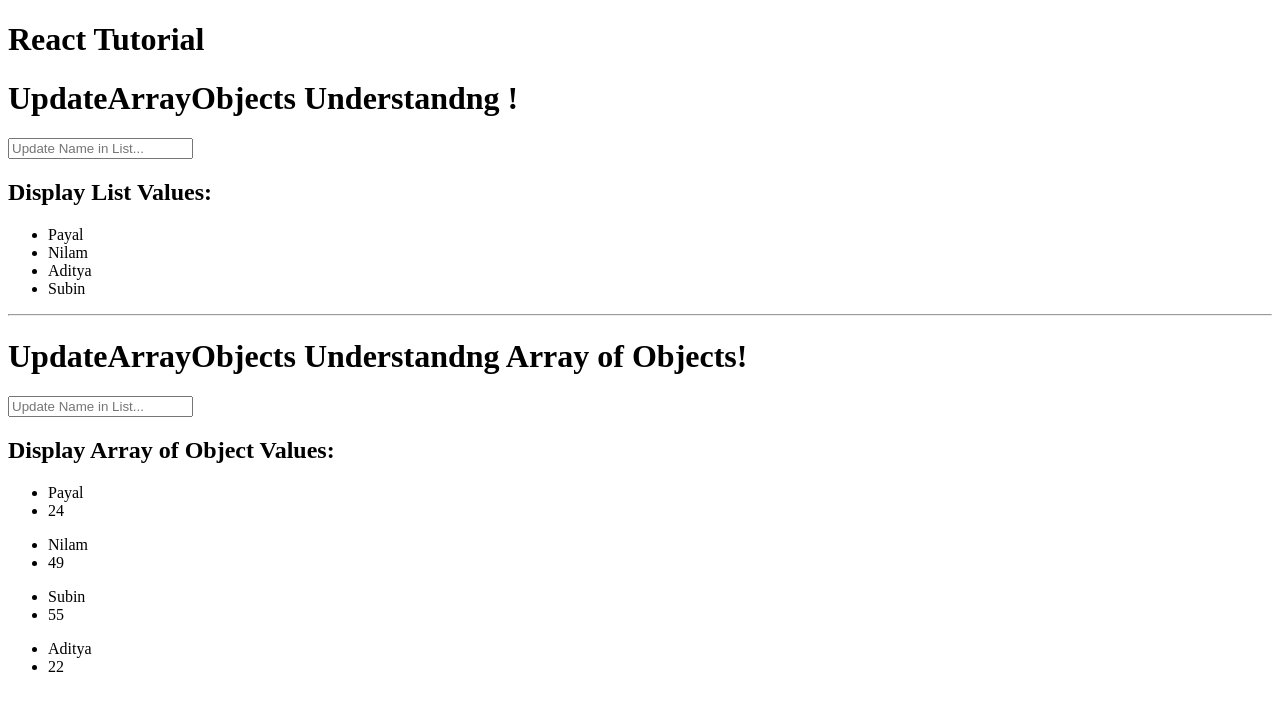
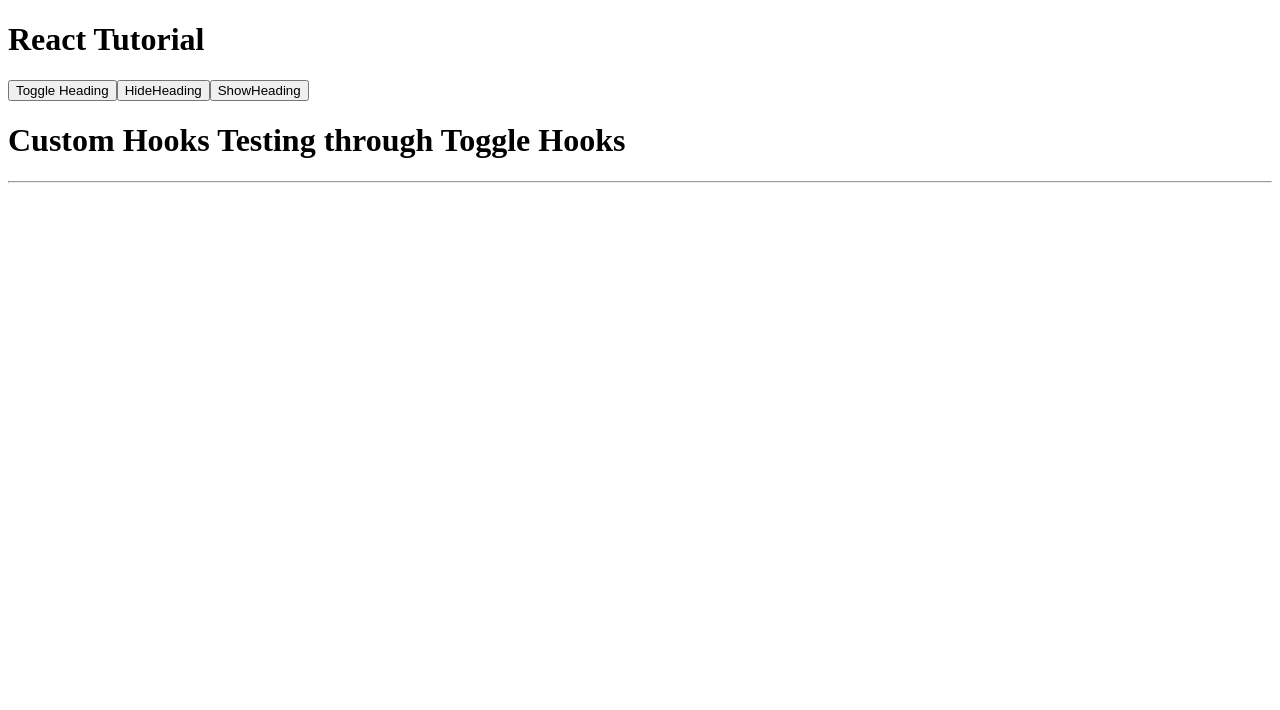
Before and after one commit to pans1234/React-Js-Tutorial, a React (Vite) app: page / in a window 1280 px wide. Shown: the top 710 px of the page. Built offline with nearby package versions, Linux system fonts and the light colour scheme.

Commit message:
Custom Hooks Formation

```diff
--- a/src/App.jsx
+++ b/src/App.jsx
@@ -33,6 +33,7 @@ import DerivedState from './React-Advance-Concepts/Derived-State'
 import LiftingStateUpParent from './React-Advance-Concepts/Lifting-State-Up-React'
 import UpdateObjState from './Hooks-Understanding/Updating-objects-of-state'
 import UpdateArrayObjects from './Hooks-Understanding/Update-Array-Objects-List'
+import useToggleHooks from './custom-hooks/useToggle'
 function App() {
   const [count, setCount] = useState(0)
   let userObj = [
@@ -43,7 +44,8 @@ function App() {
     }
   ]
   const [userDetails, showUserDetails] = useState(false)
-
+  const [isDisplay, setDisplay] = useToggleHooks(true)
+  const [hideShow, setHideShow] = useToggleHooks()
   return (
     <div>
       <h1>React Tutorial</h1>
@@ -81,7 +83,17 @@ function App() {
       {/* <DerivedState /> */}
       {/* <LiftingStateUpParent /> */}
       {/* <UpdateObjState /> */}
-      <UpdateArrayObjects />
+      {/* <UpdateArrayObjects /> */}
+      <button onClick={setDisplay}>Toggle Heading</button>
+      <button onClick={(e) => setHideShow(false)}>HideHeading</button>
+      <button onClick={() => setHideShow(true)}>ShowHeading</button>
+      {
+        isDisplay ? <h1>Custom Hooks Testing through Toggle Hooks</h1> : null
+      }
+      <hr />
+      {
+        hideShow ? <h1>Custom Hooks Testing from Hide and show Function</h1> : null
+      }
 
 
     </div>
--- /dev/null
+++ b/src/custom-hooks/useToggle.jsx
@@ -0,0 +1,18 @@
+import { useState } from "react";
+
+export default function useToggleHooks(defaultValue) {
+    const [tgVal, setVal] = useState(defaultValue);
+    function toggleValue(val) {
+        console.log("================> type of valll", { val }, typeof (val))
+        // if no defaut value has passed
+        if (typeof val !== 'boolean') {
+            setVal(!tgVal)
+            console.log("========> IF consition", tgVal)
+        } else {
+            setVal(val)
+            console.log("========> ELSE consition", tgVal)
+
+        }
+    }
+    return [tgVal, toggleValue]
+}
```
